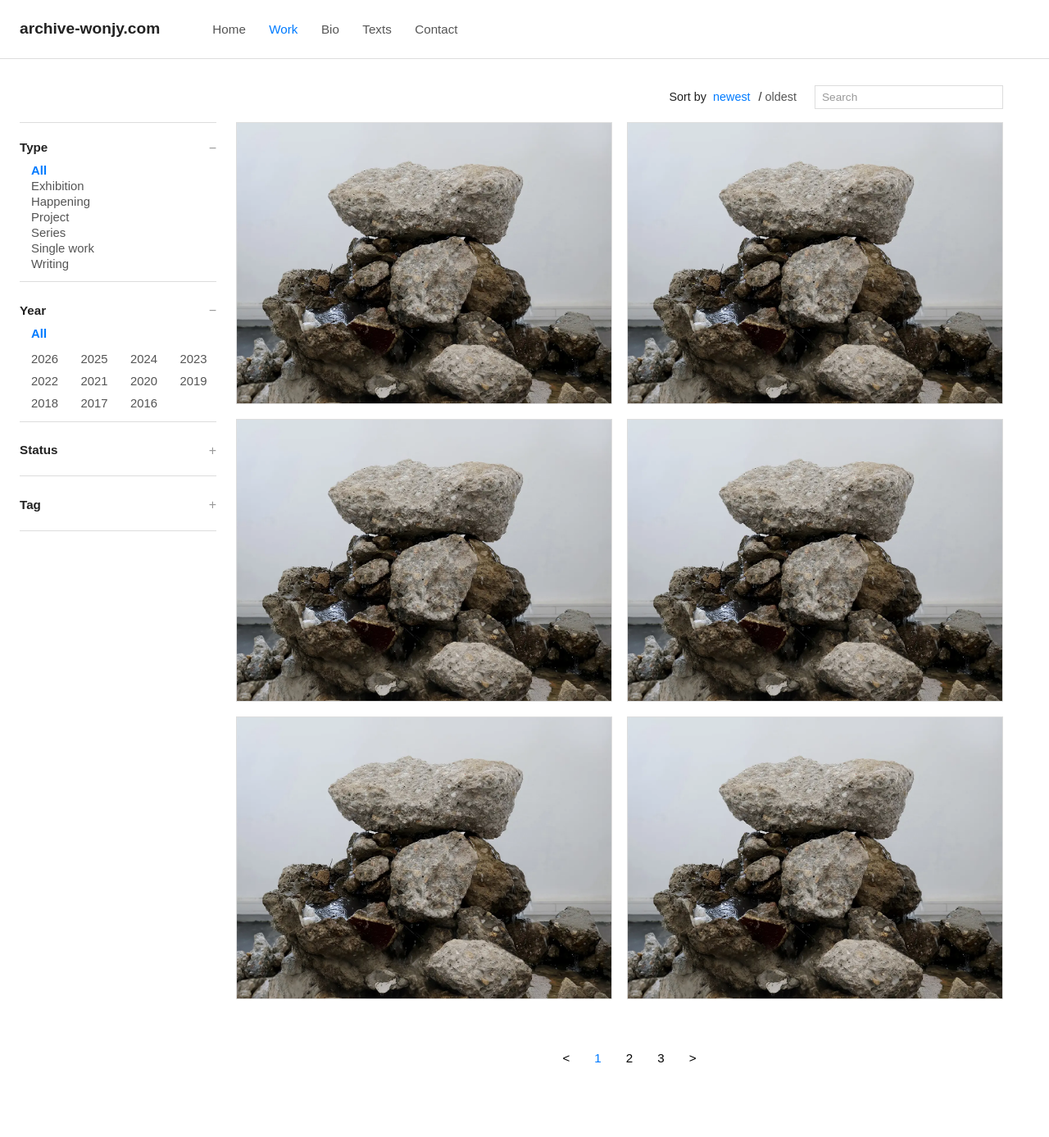
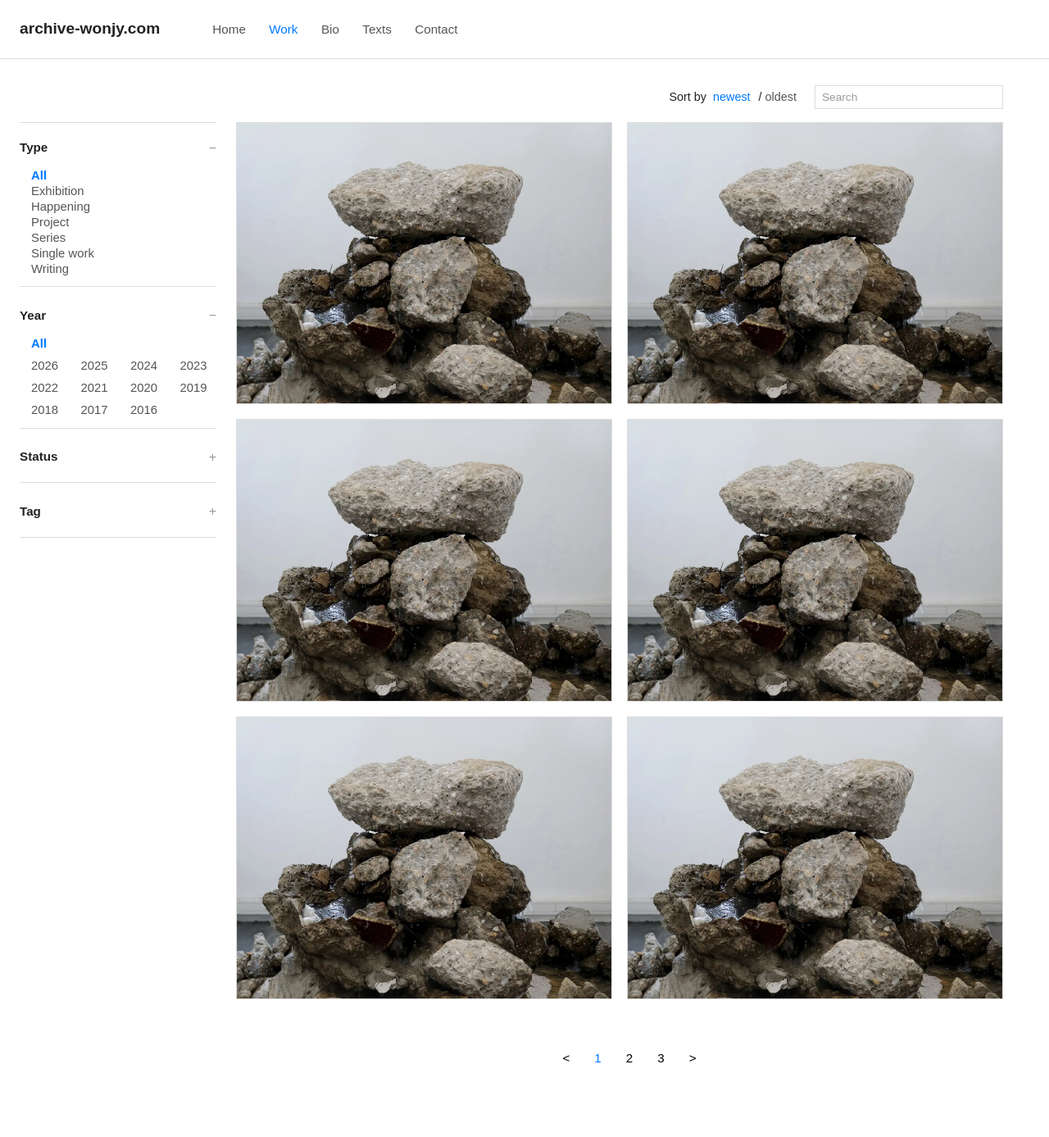
Before and after one commit to Won-Jy/archive-wonjy, a Jekyll site: the page built from work.html, in a window 1280 px wide. Shown: the whole page at 82% size. Built offline with Jekyll 4.4.1, drawn with Linux system fonts in a browser that asks for light colours.

Commit message:
Update work.html

```diff
--- a/work.html
+++ b/work.html
@@ -105,8 +105,8 @@
   padding:0; margin:0;
 }
 .chip{
-  display:block;           /* 한 줄에 하나 */
-  border:0; background:none; padding:6px 0; margin:0;
+  display:block;
+  border:0; background:none; padding:0; margin:0;   /* ← 패딩 0으로 */
   font-size:0.95em; color:inherit; cursor:pointer; white-space:normal;
 }
 
@@ -141,7 +141,7 @@
 }
 /* Year의 All은 첫 줄 전체 차지 */
 .filter-group[data-filter="year"] .chip[data-value="__ALL__"]{
-  grid-column:1 / -1; padding-bottom:6px; display:block !important;
+  grid-column:1 / -1; padding-bottom:2px; display:block !important; /* 6px → 2px */
 }
 
 /* 반응형 */
@@ -171,6 +171,23 @@
 
 /* 구분선 길이와 들여쓰기 시각 균형(선은 전체폭, 내용은 안으로) */
 .sidebar .filter-group { padding-left: 0; }
+
+/* === Sidebar spacing normalization (A안) — FILE BOTTOM === */
+
+/* 섹션 하단 간격은 filter-group에서만 관리 */
+.filter-group { padding-bottom:12px; }
+
+/* filter-body의 아래 마진 제거 */
+.filter-body { margin:6px 0 0; }
+
+/* 사이드바 내부 chip은 패딩/마진을 통일 (전역 .chip 보다 ‘아래’에 위치) */
+.sidebar .filter-group .filter-body .chip {
+  margin-bottom:0;
+  padding:2px 0;
+}
+
+/* Year 그리드도 동일하게 맞춤(혹시 위 규칙을 덮는 경우 방지) */
+.filter-group[data-filter="year"] .chip { padding:2px 0; margin:0; }
 
 
     /* 카드 공통 */
```
